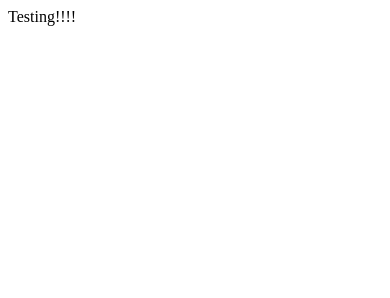
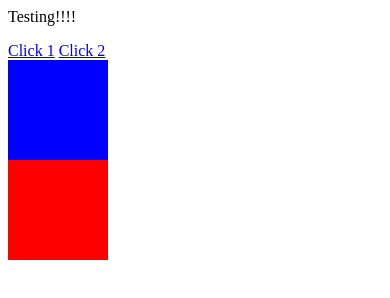
Before and after one commit to SunghyunLee/TestPhoneGapApp, a plain HTML site: page index.html in a window 390 px wide. Drawn offline with Linux system fonts and the light colour scheme; some packages are replaced by stand-ins of ours.

Commit message:
css3 tests

```diff
--- a/index.html
+++ b/index.html
@@ -1,9 +1,39 @@
 <html>
 	<head>
 		<title>Test Page</title>
+		<style type="text/css">
+			#test {
+				width:100px;
+				height:100px;
+				position:relative;
+				background-color:blue;
+			}
+			#test:target {
+				animation:mover 2s;
+			}
+			#out {
+				background-color:red;
+				width:100px;
+				height:100px;
+				position:relative;
+				transition:width 1s;
+			}
+			#out:target {
+				width:400px;
+			}
+			@keyframes mover {
+				from {left:0px;}
+				to {left:300px;}
+			}
+		</style>
 		<script src="phonegap.js"></script>
 	</head>
 	<body>
 		<p>Testing!!!!</p>
+		<div>
+			<a href="#test">Click 1</a> <a href="#out">Click 2</a>
+			<div id="test"></div>
+			<div id="out"></div>
+		</div>
 	</body>
 </html>
```
